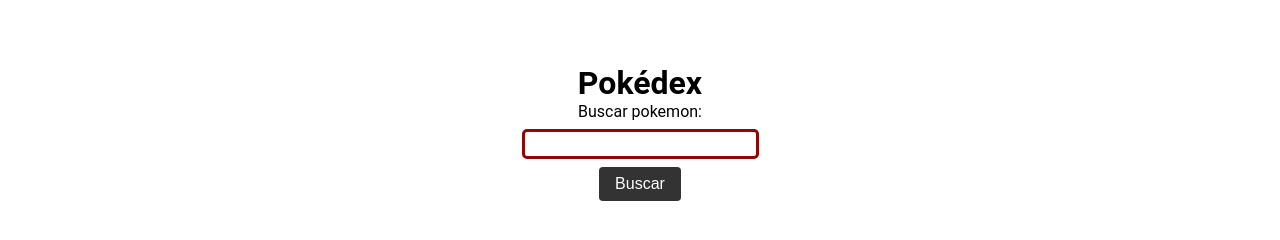
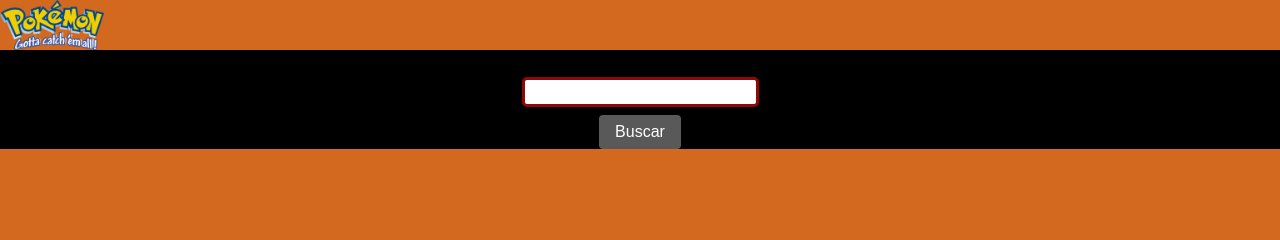
Before and after one commit to KronoMatrix/pokedex, a website: page src/index.html in a window 1280 px wide. Drawn offline with Linux system fonts and the light colour scheme.

Commit message:
feat: pokedex terminado

```diff
--- a/src/index.html
+++ b/src/index.html
@@ -9,7 +9,16 @@
 </head>
 
 <body>
-    <h1>Pokédex</h1>
+    <!--Barra de navegación-->
+
+    <nav class="navbar bg-body-tertiary">
+        <div class="container-fluid">
+          <a class="navbar-brand">
+            <img src="../img/pngwing.com.png" height="50" alt="">
+          </a>
+        </div>
+      </nav>
+
     <div class="search-container">
         <label for = "search">Buscar pokemon:</label>
         <input type="text" id="search"/>
--- a/src/style.css
+++ b/src/style.css
@@ -6,15 +6,18 @@
 
 body {
     font-family: 'Roboto', sans-serif;
+    background-color: chocolate;
 }
 
-h1 {
-    text-align: center;
-    margin-top: 2em;
+.navbar {
+    text-align: left;
+    height: 50px;
+
 }
 
 .search-container {
     display: flex;
+    background-color: black;
     flex-direction: column;
     align-items: center;
     margin-bottom: 1em;
@@ -33,7 +36,7 @@
 .search-container button {
     padding: 0.5em 1em;
     font-size: 1em;
-    background-color: #333;
+    background-color: #5a5959;
     color: #fff;
     border: none;
     border-radius: 0.25em;
```
Also changed, not shown: img/pngwing.com.png (added).
